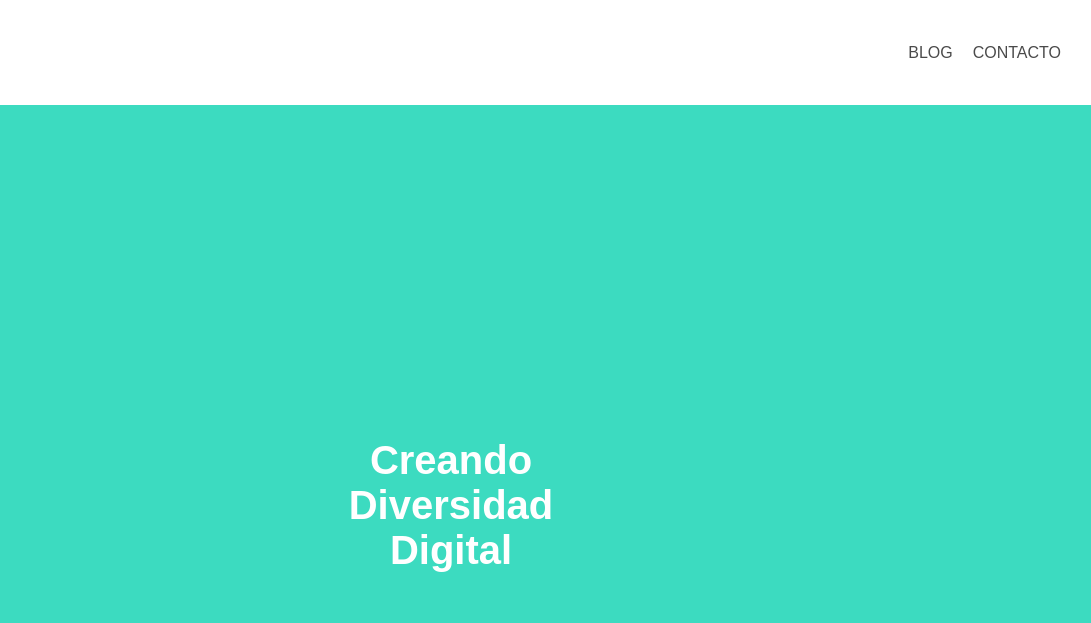
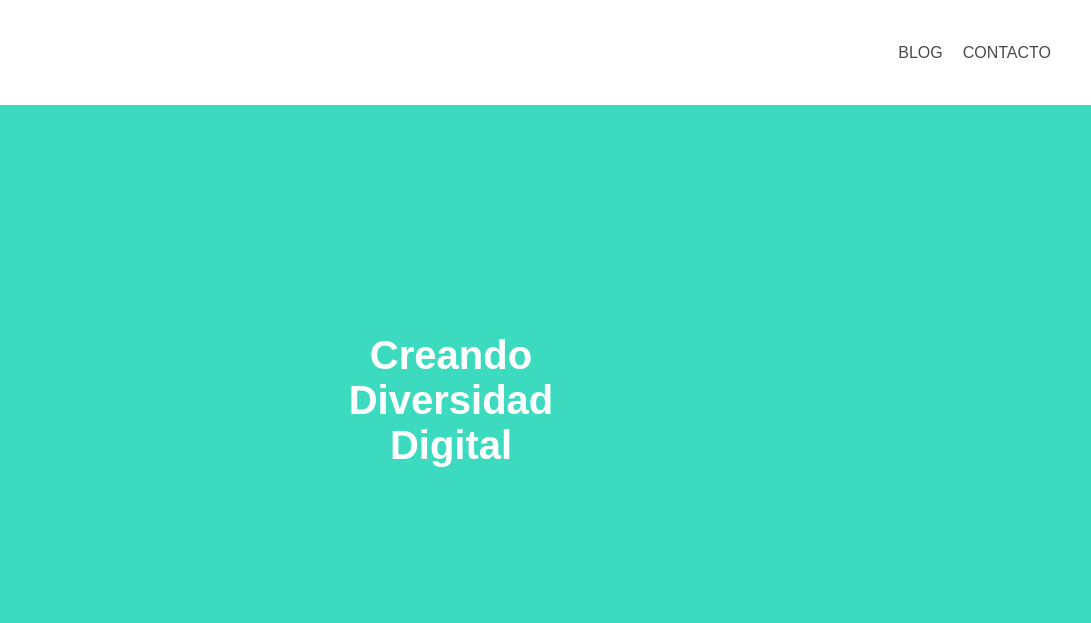
Before and after one commit to Adalab/modulo-1-evaluacion-intermedia-Aliciagsj, a plain HTML site: page index.html in a window 1280 px wide. Shown: the top 623 px of the page, 189-1280 px from the left. Drawn offline with Linux system fonts and the light colour scheme.

Commit message:
add changes issues

```diff
--- a/index.html
+++ b/index.html
@@ -13,32 +13,29 @@
     <title>Adalab</title>
   </head>
   <body>
-    <header>
-      <div class="header_logo">
+    <header class="header">
+      <a class="header_logo" href="https://adalab.es">
         <img
+          title="Adalab"
           class="logo_adalab"
           src="./images/adalab-logo-155x61.png"
           alt="Logo de Adalab"
         />
-      </div>
+      </a>
       <nav class="header_menu">
         <ul class="header_menu_list">
-          <li class="header_menu_list_item">
-            <a href="https://adalab.es/blog/" class="menu_link">BLOG</a>
+          <li>
+            <a href="https://adalab.es/blog/" class="menu_link">blog</a>
           </li>
-          <li class="header_menu_list_item">
-            <a href="https://adalab.es/contacto/" class="menu_link">CONTACTO</a>
+          <li>
+            <a href="https://adalab.es/contacto/" class="menu_link">contacto</a>
           </li>
         </ul>
       </nav>
     </header>
 
-    <main>
-      <section class="container">
-        <p class="container_item">Creando</p>
-        <p class="container_item">Diversidad</p>
-        <p class="container_item">Digital</p>
-      </section>
+    <main class="main">
+      <h1 class="main__title">creando diversidad digital</h1>
     </main>
   </body>
 </html>
--- a/styles/main.css
+++ b/styles/main.css
@@ -6,32 +6,26 @@
 }
 /*VARIABLES*/
 :root {
-  --font-family: "Rubik", sans-serif;
-  --font-size-menu: 16px;
-  --font-size-title: 30px;
-  --font-size-title-desktop: 40px;
+  font-family: "Rubik", sans-serif;
+  font-size: 16px;
 
-  --color-header-text: #4a4a4a;
-  --color-main-background: #3cdbc0;
-  --color-main-text: #ffffff;
-}
-
-/*BODY STYLES*/
-
-body {
-  font-family: "Rubik", sans-serif;
+  --color-grey: #4a4a4a;
+  --color-blue: #3cdbc0;
+  --color-white: #ffffff;
 }
 
 /*HEADER STYLES*/
 
-header {
+.header {
+  position: fixed;
+  top: 0;
   width: 100%;
+  background-color: var(--color-white);
   display: flex;
   flex-direction: column;
   justify-content: center;
   align-items: center;
-  position: sticky;
-  top: 0;
+  padding-bottom: 10px;
 }
 
 .header_logo {
@@ -48,42 +42,34 @@ header {
   flex-direction: row;
 }
 
-.header_menu_list_item {
-  padding: 0px 10px 13px 10px;
-}
-
 .menu_link {
   text-decoration: none;
-  font-family: var(--font-size-menu);
-  font-size: var(--font-size-menu);
-  font-weight: 400;
-  color: var(--color-header-text);
+  color: var(--color-grey);
+  text-transform: uppercase;
+  padding: 10px;
 }
 
 /*MAIN STYLES*/
 
-main {
+.main {
   height: 100vh;
-  position: relative;
-  top: 0;
+  display: flex;
+  justify-content: center;
+  align-items: center;
+
+  background-color: var(--color-blue);
+  color: var(--color-white);
 }
 
-.container {
-  height: 100vh;
-  background-color: var(--color-main-background);
-  font-family: var(--font-family);
-  color: var(--color-main-text);
-  font-size: var(--font-size-title);
-  font-weight: 700;
-  display: flex;
-  flex-direction: column;
-  justify-content: center;
+.main__title {
+  width: 11ch;
+  text-transform: capitalize;
+  font-size: 1.875rem;
   text-align: center;
 }
 
 @media all and (min-width: 768px) {
-  header {
-    display: flex;
+  .header {
     flex-direction: row;
     justify-content: space-between;
     padding: 20px 30px;
@@ -93,11 +79,7 @@ main {
     padding: 0px;
   }
 
-  .header_menu_list_item {
-    padding: 0px 0px 0px 20px;
-  }
-
-  .container {
-    font-size: var(--font-size-title-desktop);
+  .main__title {
+    font-size: 2.5rem;
   }
 }
```
